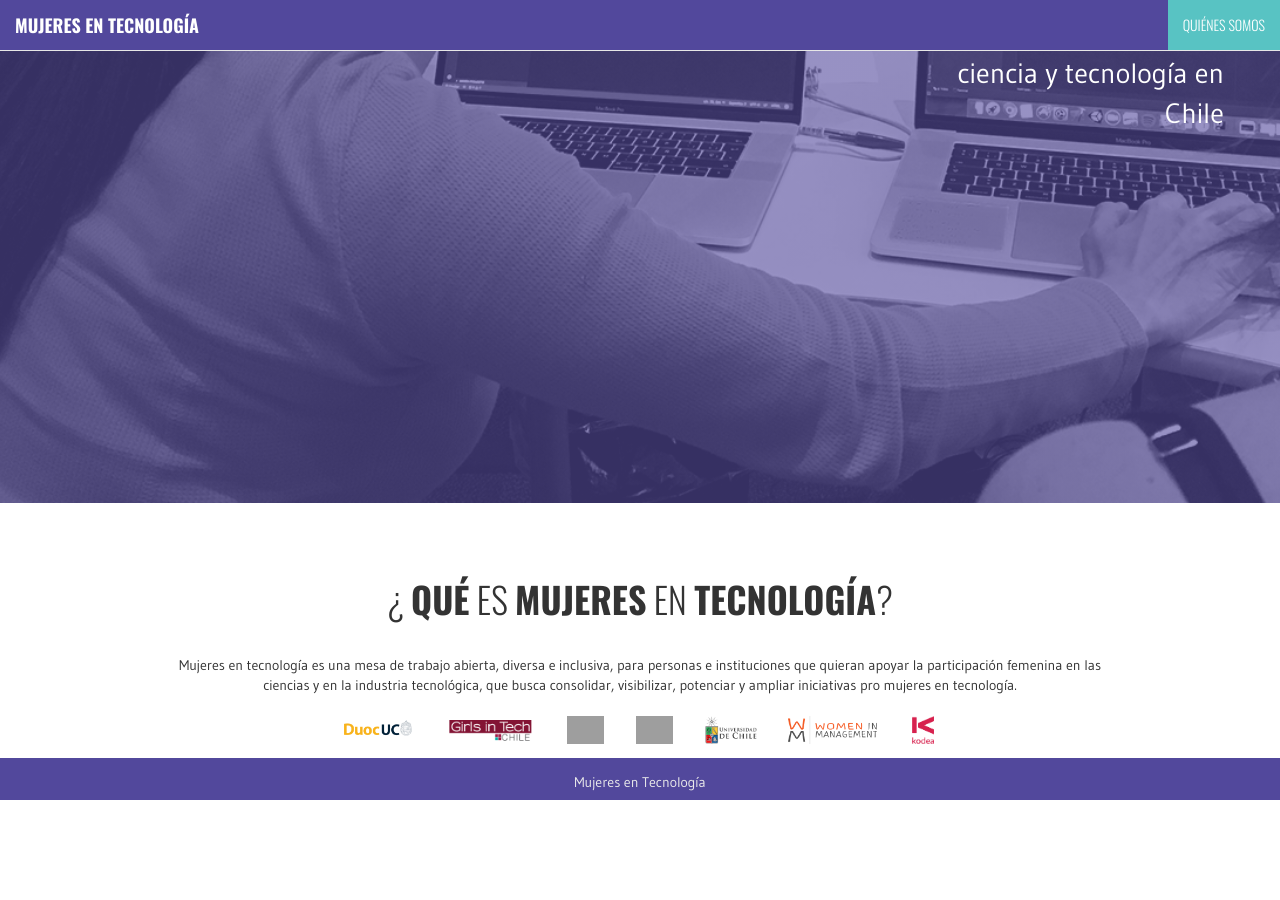
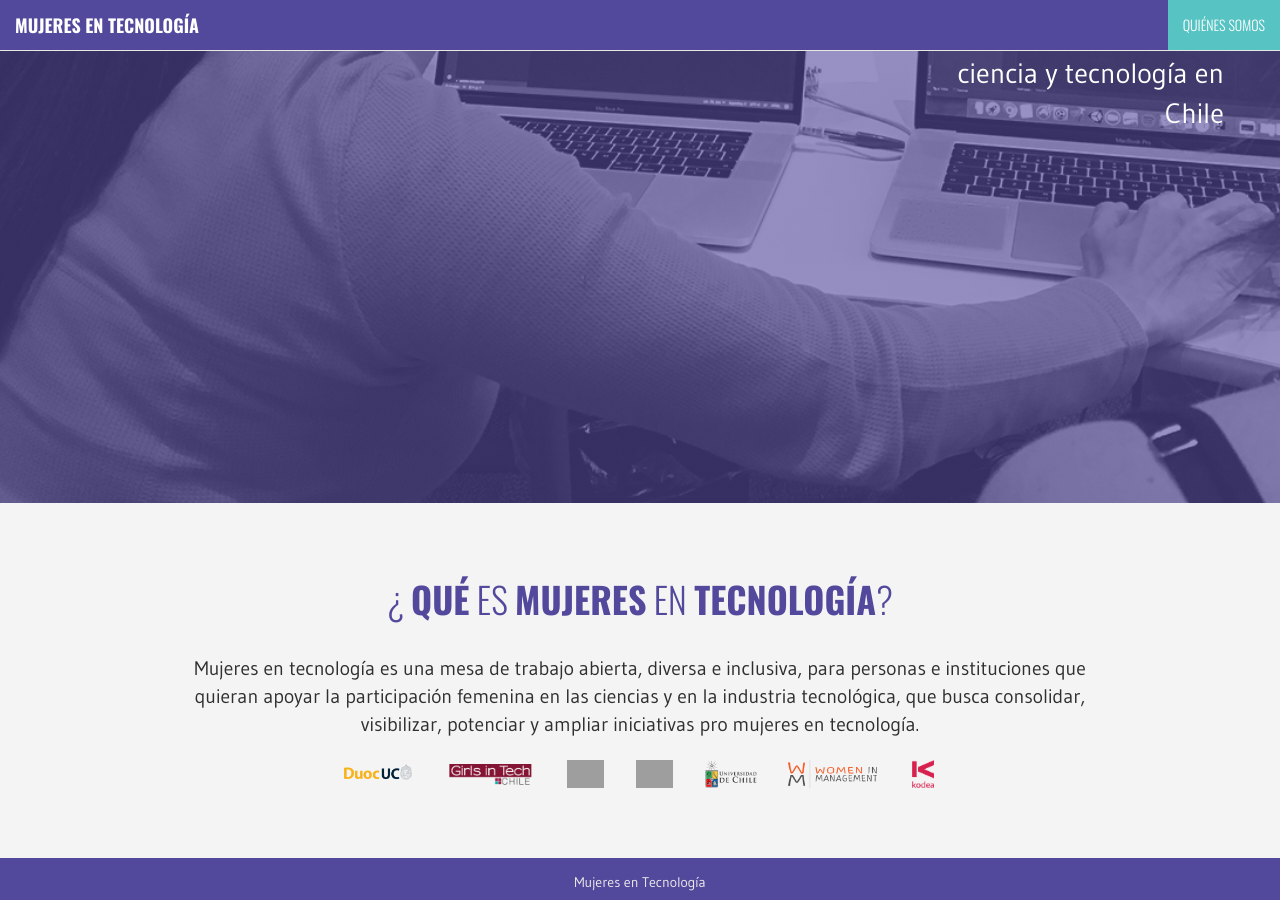
Before and after one commit to mujeresentecnologia/portal, a Jekyll site: the page built from index.md, in a window 1280 px wide and 900 px high, scrolled down 397 px. Built offline with Jekyll 4.4.1, drawn with Linux system fonts in a browser that asks for light colours; before the commit the page ends 1197 px from its top, so only the background shows below that; grey boxes are pictures that could not be loaded.

Commit message:
[#41] Add background color to body adn changes text color for title and normal text

```diff
--- a/assets/home.css
+++ b/assets/home.css
@@ -3,6 +3,7 @@
   font-weight: 300;
   margin-bottom: 1em;
   text-align: center;
+  color: var(--title-color);
 }
 
 h1 span {
--- a/assets/main.css
+++ b/assets/main.css
@@ -17,9 +17,10 @@
 }
 
 body {
-   margin:0 0 4em 0;
+   margin:0 0 8em 0;
    height:100%;
    font-family: 'Gudea', sans-serif;
+   background-color: var(--page-color-background);
 }
 
 footer {
@@ -32,7 +33,6 @@
   position:absolute;
   bottom:0;
   width:100%;
-  margin-top: 1em;
 }
 
 footer p {
@@ -46,4 +46,6 @@
 
 .met_content p {
 	text-align: center;
+  color: var(--text-color);
+  font-size: 1.4em;
 }
```
